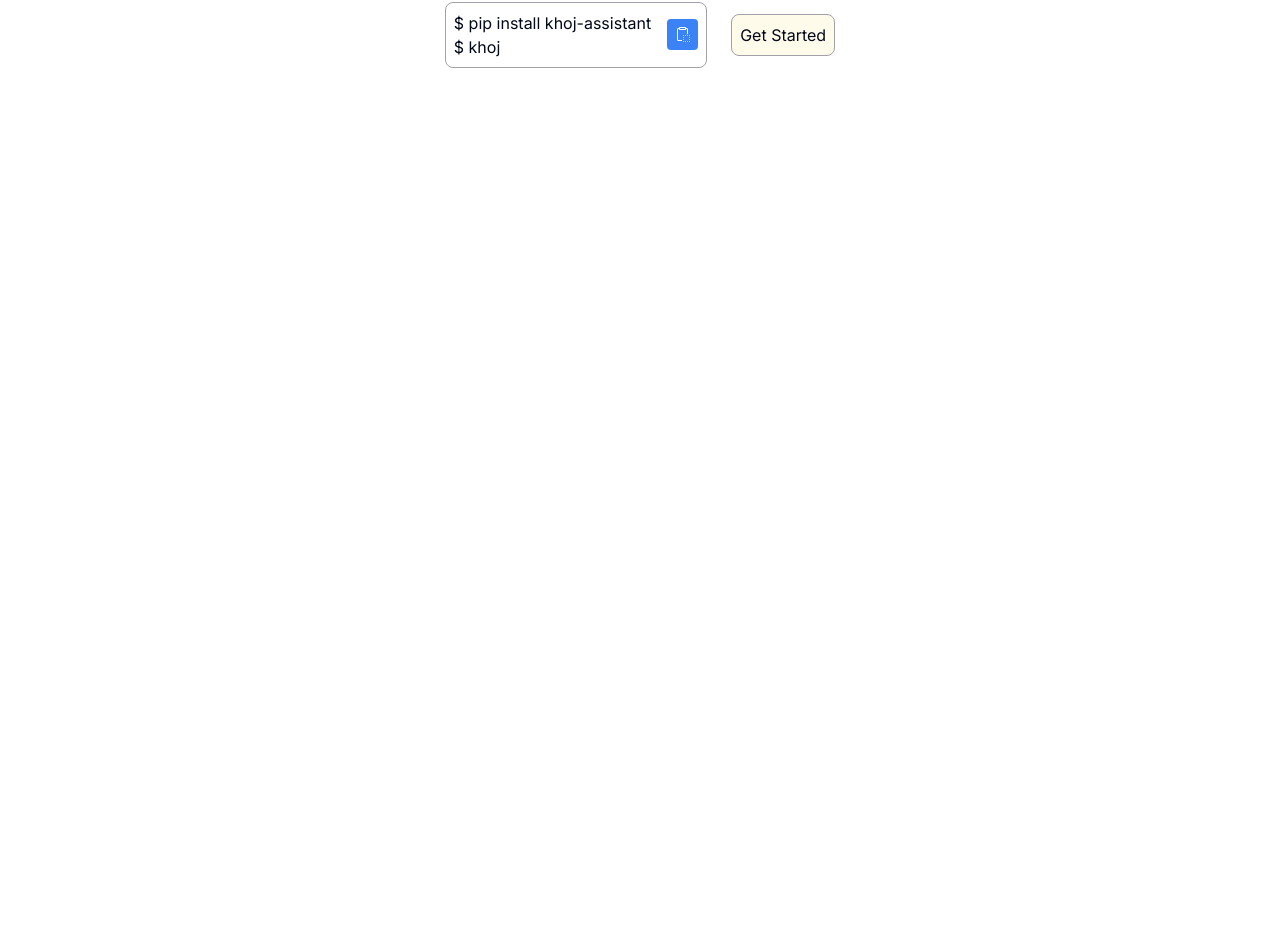
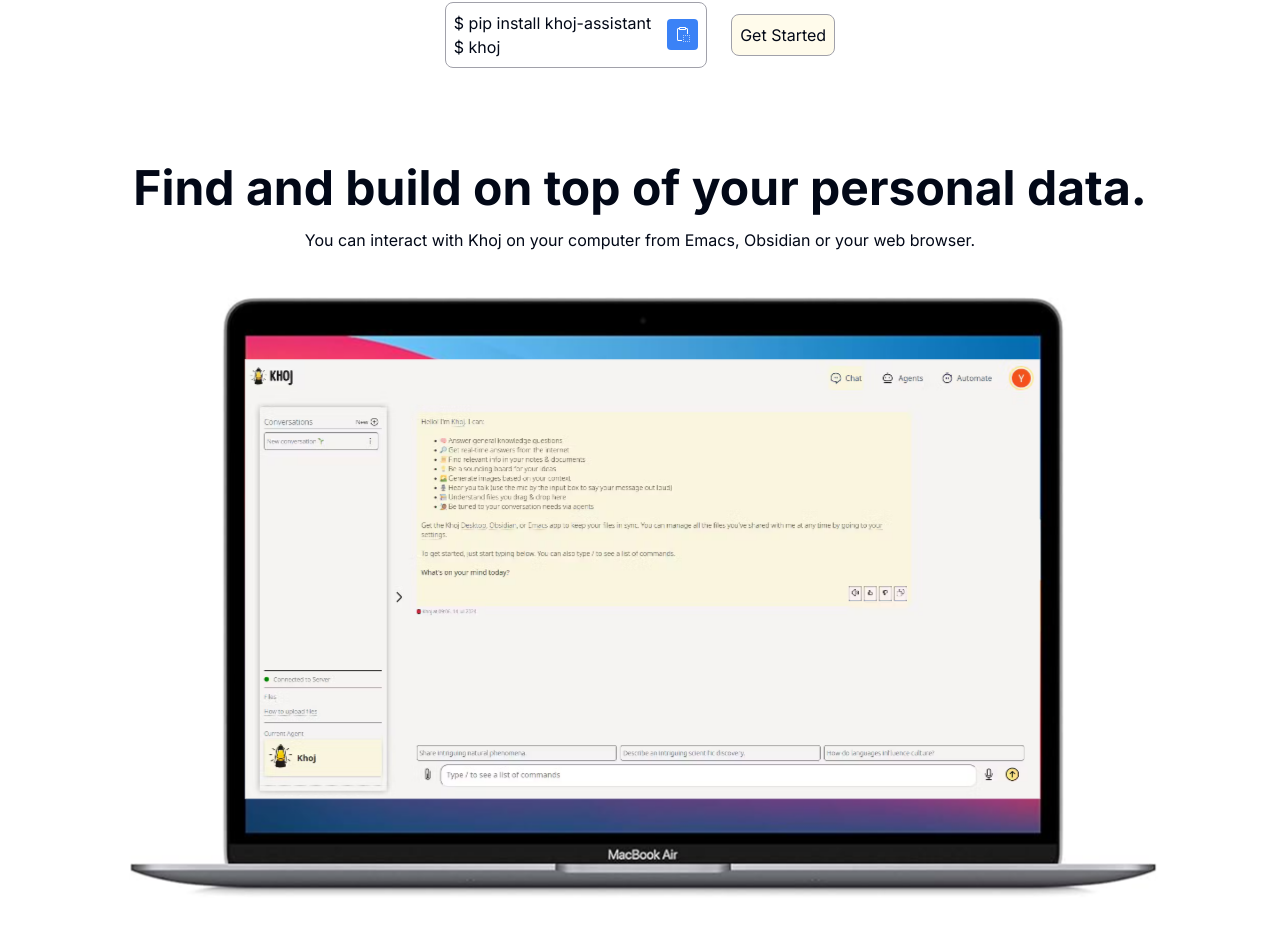
Before and after one commit to Yh010/Khoj-AI-Frontend, a Next.js app: page / in a window 1280 px wide. Shown: the part 733-1661 px from the top of the page. Before the commit the page ends 881 px from the top, so only its background shows below. Built offline with nearby package versions, Linux system fonts and the light colour scheme.

Commit message:
laptop screen added

```diff
--- a/components/HeaderSection/HeaderSectionComponent.tsx
+++ b/components/HeaderSection/HeaderSectionComponent.tsx
@@ -2,6 +2,7 @@
 import YCFeaturedComponent from "../YCFeatured/YCFeaturedComponent";
 import SnippetComponent from "./SnippetComponent";
 import GetStartedButton from "../ui/GetStartedButton";
+import LaptopScreen from "./LaptopScreen";
 
 export default function HeaderSectionComponent() {
   return (
@@ -23,6 +24,9 @@
         <SnippetComponent />
         <GetStartedButton />
       </div>
+      <div>
+        <LaptopScreen />
+      </div>
     </div>
   );
 }
--- /dev/null
+++ b/components/HeaderSection/LaptopScreen.tsx
@@ -0,0 +1,20 @@
+import Image from "next/image";
+import Laptop from "../../public/Laptop.png";
+export default function LaptopScreen() {
+  return (
+    <div className="text-center text-balance space-y-4">
+      <div className=" text-5xl font-bold mb-4">
+        Find and build on top of your personal data.{" "}
+      </div>
+      <div>
+        You can interact with Khoj on your computer from Emacs, Obsidian or your
+        web browser.
+      </div>
+      <div className="flex justify-center">
+        <div>
+          <Image src={Laptop} alt="laptop" />
+        </div>
+      </div>
+    </div>
+  );
+}
```
Also changed, not shown: public/Laptop.png (added).
